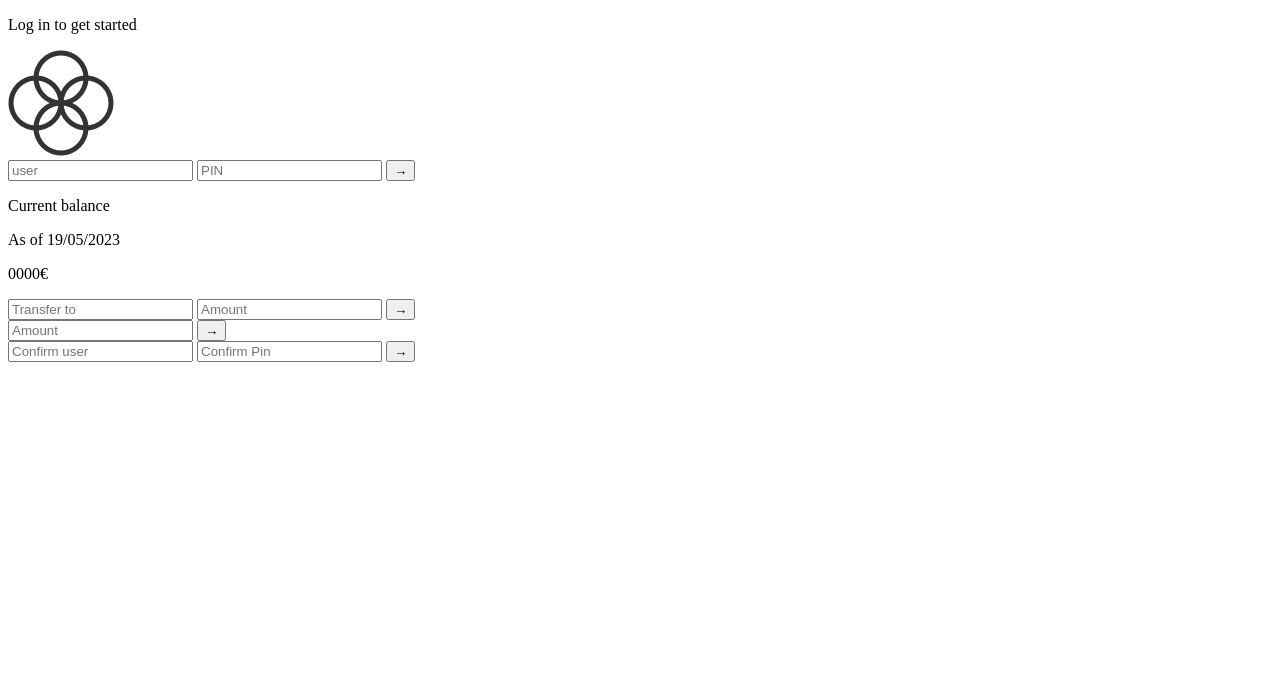
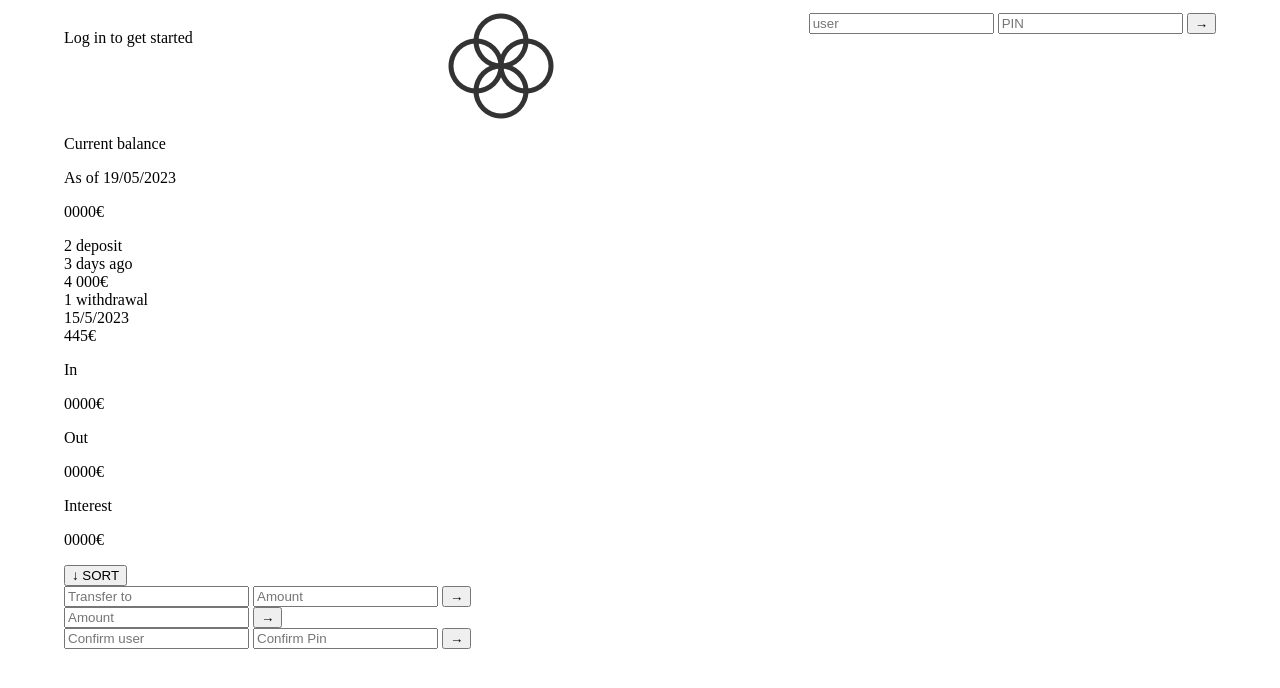
Before and after one commit to bintadam/bankister, a plain HTML site: page index.html in a window 1280 px wide. Drawn offline with Linux system fonts and the light colour scheme.

Commit message:
added nav style

```diff
--- a/index.html
+++ b/index.html
@@ -5,6 +5,7 @@
         <meta http-equiv="X-UA-Compatible" content="IE=edge">
         <meta name="viewport" content="width=device-width, initial-scale=1.0">
         <title>Bankist</title>
+        <link rel="stylesheet" href="style.css">
     </head>
     <body>
         <nav>
@@ -23,18 +24,36 @@
                 <p class="bank-balance">0000€</p>
             </div>
             <div class="movements">
-
+                <div class="movements-row">
+                    <div class="movement-type movement-type-deposit">2 deposit</div>
+                    <div class="movement-date">3 days ago</div>
+                    <div class="movement-amount">4 000€</div>
+                </div>
+                <div class="movements-row">
+                    <div class="movement-type movement-type-withdrawal">1 withdrawal</div>
+                    <div class="movement-date">15/5/2023</div>
+                    <div class="movement-amount">445€</div>
+                </div>
+            </div>
+            <div class="summary">
+                <p class="summary-label">In</p>
+                <p class="summary-value summary-value-in">0000€</p>
+                <p class="summary-label">Out</p>
+                <p class="summary-value summary-value-out">0000€</p>
+                <p class="summary-label">Interest</p>
+                <p class="summary-value summary-value-interest">0000€</p>
+                <button class="btn-sort">&downarrow; SORT</button>
             </div>
             <div class="transfer">
                 <form class="transfer-money">
                     <input type="text" class="transfer-to transfer-name" placeholder="Transfer to">
-                    <input type="text" class="transfer-to transfer-amount" placeholder="Amount">
+                    <input type="number" class="transfer-to transfer-amount" placeholder="Amount">
                     <button class="btn-transfer">&rarr;</button>
                 </form>
             </div>
             <div class="request">
                 <form class="request-loan">
-                    <input type="text" class="request-amount" placeholder="Amount">
+                    <input type="number" class="request-amount" placeholder="Amount">
                     <button class="btn-request">&rarr;</button>
                 </form>
             </div>
@@ -46,5 +65,6 @@
                 </form>
             </div>
          </main>
+         <script src="script.js"></script>
     </body>
 </html>
--- a/style.css
+++ b/style.css
@@ -0,0 +1,9 @@
+body{
+    padding: 1% 5%;
+    margin: 0px;
+}
+
+nav{
+    display: flex;
+    justify-content: space-between;
+}
```
